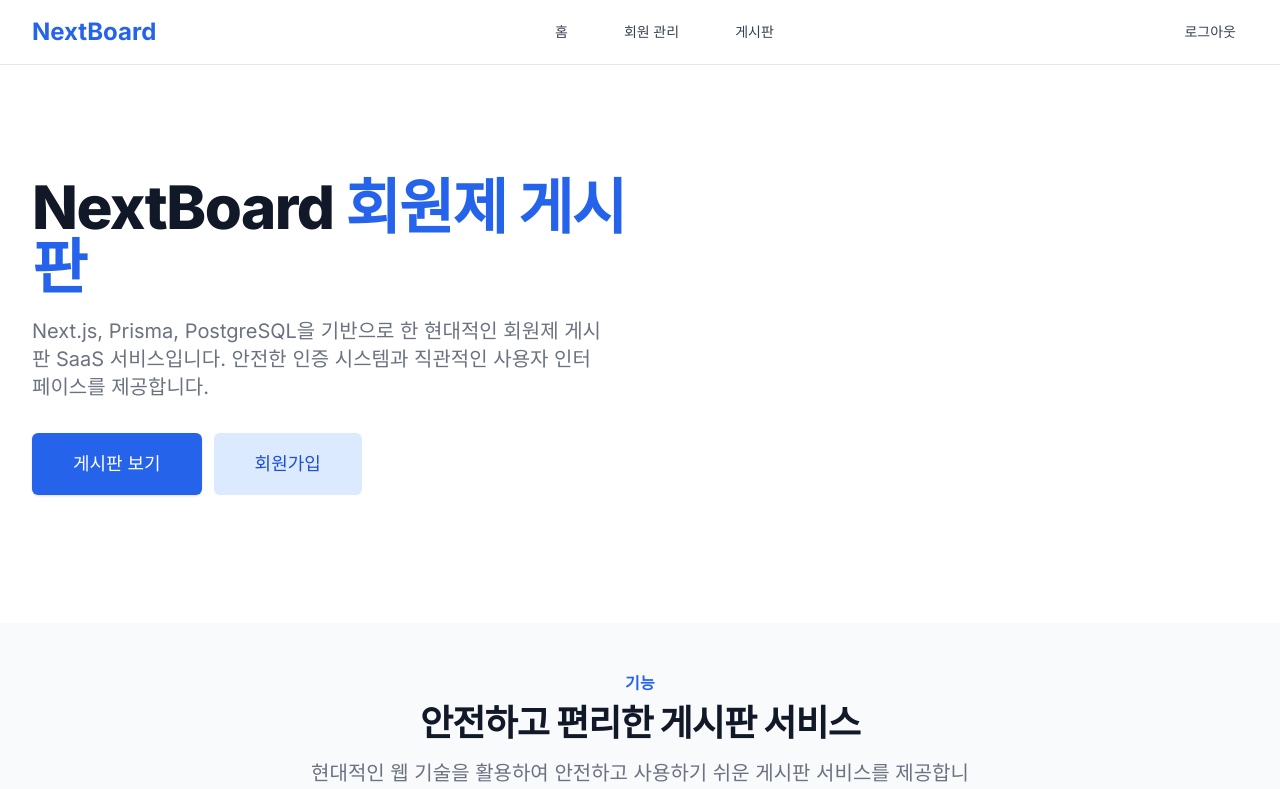
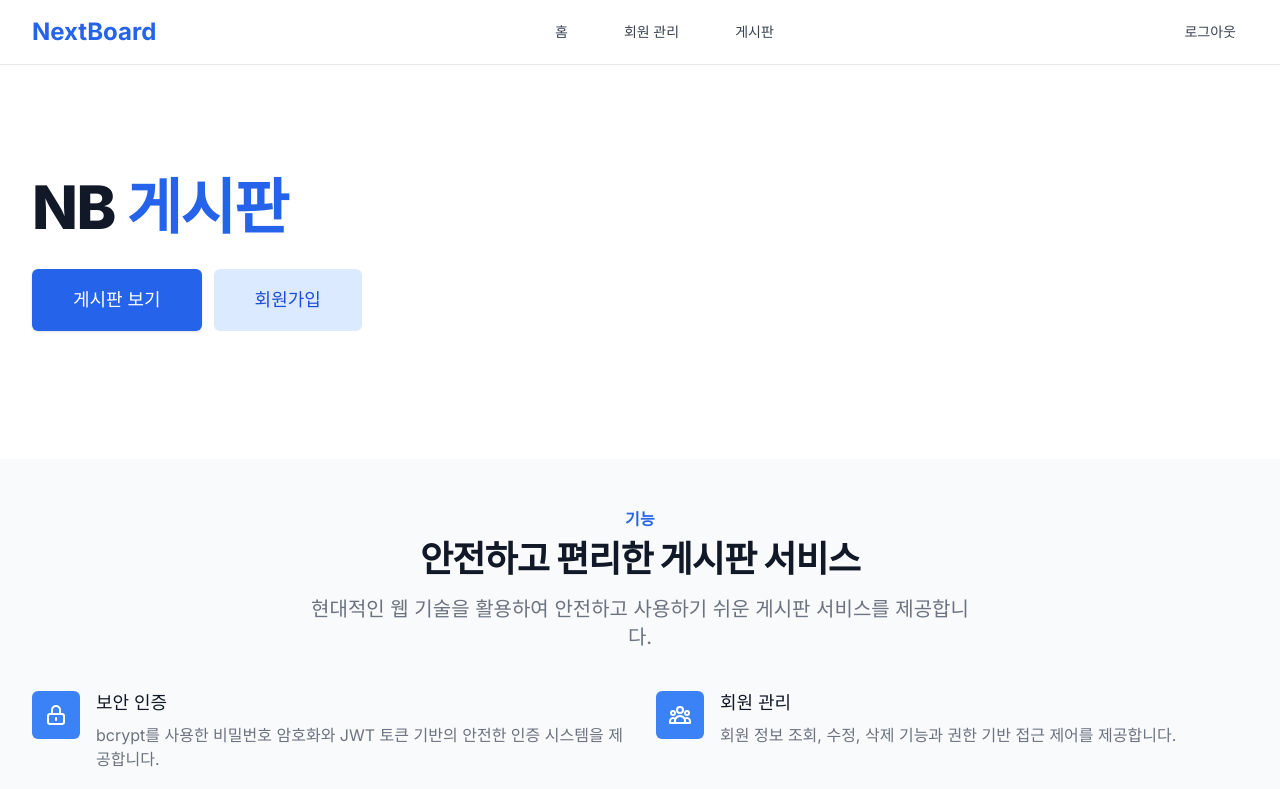
Before and after one commit to kwucslkm/nextBoard, a Next.js app: page / in a window 1280 px wide. Shown: the top 789 px of the page. Built offline with nearby package versions, Linux system fonts and the light colour scheme.

Commit message:
second commit

```diff
--- a/src/app/page.tsx
+++ b/src/app/page.tsx
@@ -10,17 +10,16 @@ export default function Home() {
             <main className="mt-10 mx-auto max-w-7xl px-4 sm:mt-12 sm:px-6 md:mt-16 lg:mt-20 lg:px-8 xl:mt-28">
               <div className="sm:text-center lg:text-left">
                 <h1 className="text-4xl tracking-tight font-extrabold text-gray-900 sm:text-5xl md:text-6xl">
-                  <span className="block xl:inline">NextBoard</span>{' '}
-                  <span className="block text-primary-600 xl:inline">회원제 게시판</span>
+                  <span className="block xl:inline">NB</span>{' '}
+                  <span className="block text-primary-600 xl:inline"> 게시판</span>
                 </h1>
                 <p className="mt-3 text-base text-gray-500 sm:mt-5 sm:text-lg sm:max-w-xl sm:mx-auto md:mt-5 md:text-xl lg:mx-0">
-                  Next.js, Prisma, PostgreSQL을 기반으로 한 현대적인 회원제 게시판 SaaS 서비스입니다.
-                  안전한 인증 시스템과 직관적인 사용자 인터페이스를 제공합니다.
+                  {/* Next.js, Prisma, PostgreSQL을 기반으로 한 현대적인 회원제 게시판 SaaS 서비스입니다.
+                  안전한 인증 시스템과 직관적인 사용자 인터페이스를 제공합니다. */}
                 </p>
                 <div className="mt-5 sm:mt-8 sm:flex sm:justify-center lg:justify-start">
                   <div className="rounded-md shadow">
-                    <Link
-                      href="/board"
+                    <Link href="/board"
                       className="w-full flex items-center justify-center px-8 py-3 border border-transparent text-base font-medium rounded-md text-white bg-primary-600 hover:bg-primary-700 md:py-4 md:text-lg md:px-10"
                     >
                       게시판 보기
--- a/src/components/auth/RegisterForm.tsx
+++ b/src/components/auth/RegisterForm.tsx
@@ -99,10 +99,7 @@ export default function RegisterForm() {
           </h2>
           <p className="mt-2 text-center text-sm text-gray-600">
             또는{' '}
-            <Link
-              href="/login"
-              className="font-medium text-primary-600 hover:text-primary-500"
-            >
+            <Link href="/login" className="font-medium text-primary-600 hover:text-primary-500" >
               로그인
             </Link>
           </p>
```
Also changed, not shown: 1 other file (tests, documents, lock files or other folders).
